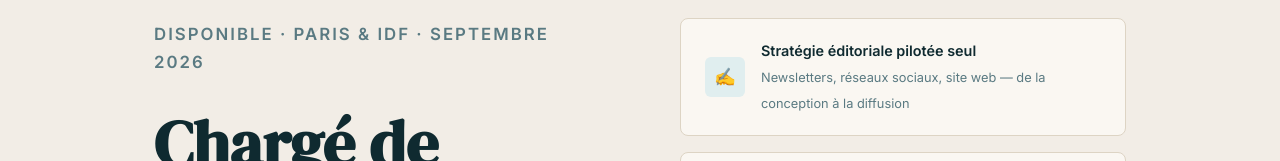
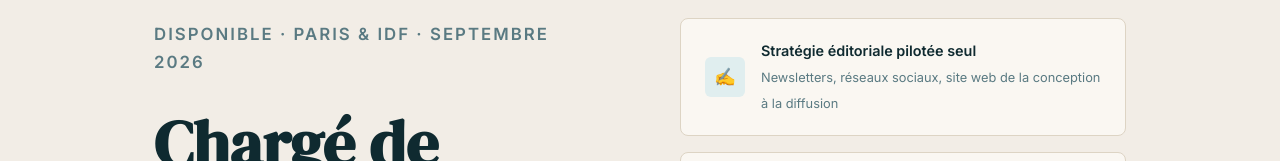
Before and after one commit to enzogrnz/enzogrnz.github.io, a plain HTML site: page index.html in a window 1280 px wide. Shown: the part 141-302 px from the top of the page. Drawn offline with Linux system fonts and the light colour scheme.

Commit message:
Update index.html

```diff
--- a/index.html
+++ b/index.html
@@ -125,7 +125,7 @@
         <div class="hero-card-icon">✍️</div>
         <div class="hero-card-text">
           <strong>Stratégie éditoriale pilotée seul</strong>
-          <span>Newsletters, réseaux sociaux, site web — de la conception à la diffusion</span>
+          <span>Newsletters, réseaux sociaux, site web de la conception à la diffusion</span>
         </div>
       </div>
       <div class="hero-card">
```
